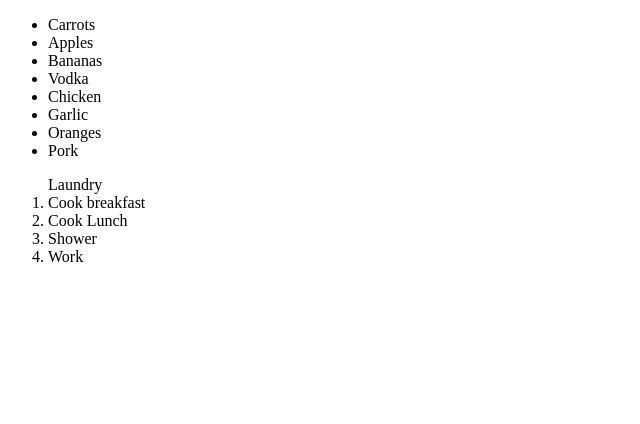
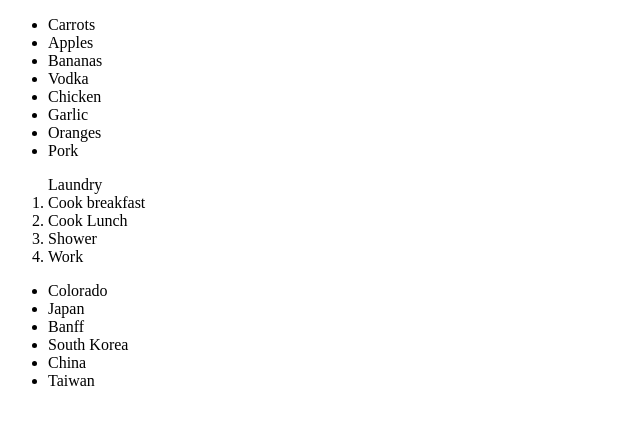
Before and after one commit to minzak123/git_test, a plain HTML site: page html_list_practice/index.html in a window 1280 px wide. Shown: the whole page, without its empty margins (0-640 px from the left). Drawn offline with Linux system fonts and the light colour scheme.

Commit message:
Added an unordered list of places id like to visit Odin_project lessons/foundations-lists/Assignment 3

```diff
--- a/html_list_practice/index.html
+++ b/html_list_practice/index.html
@@ -27,5 +27,15 @@
         <li>Work</li>
     </ol>
 
+
+    <ul>
+        <li>Colorado</li>
+        <li>Japan</li>
+        <li>Banff</li>
+        <li>South Korea</li>
+        <li>China</li>
+        <li>Taiwan</li>
+    </ul>
+
 </body>
 </html>
```
